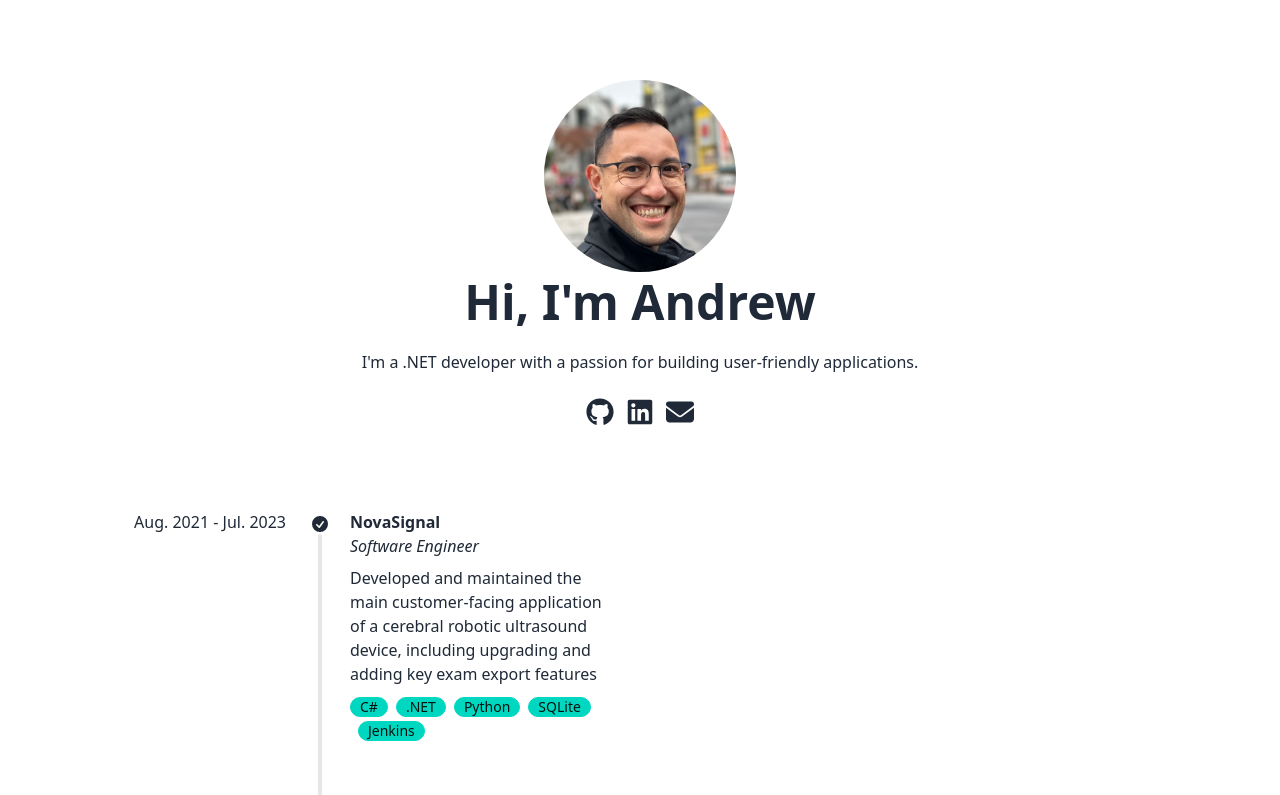
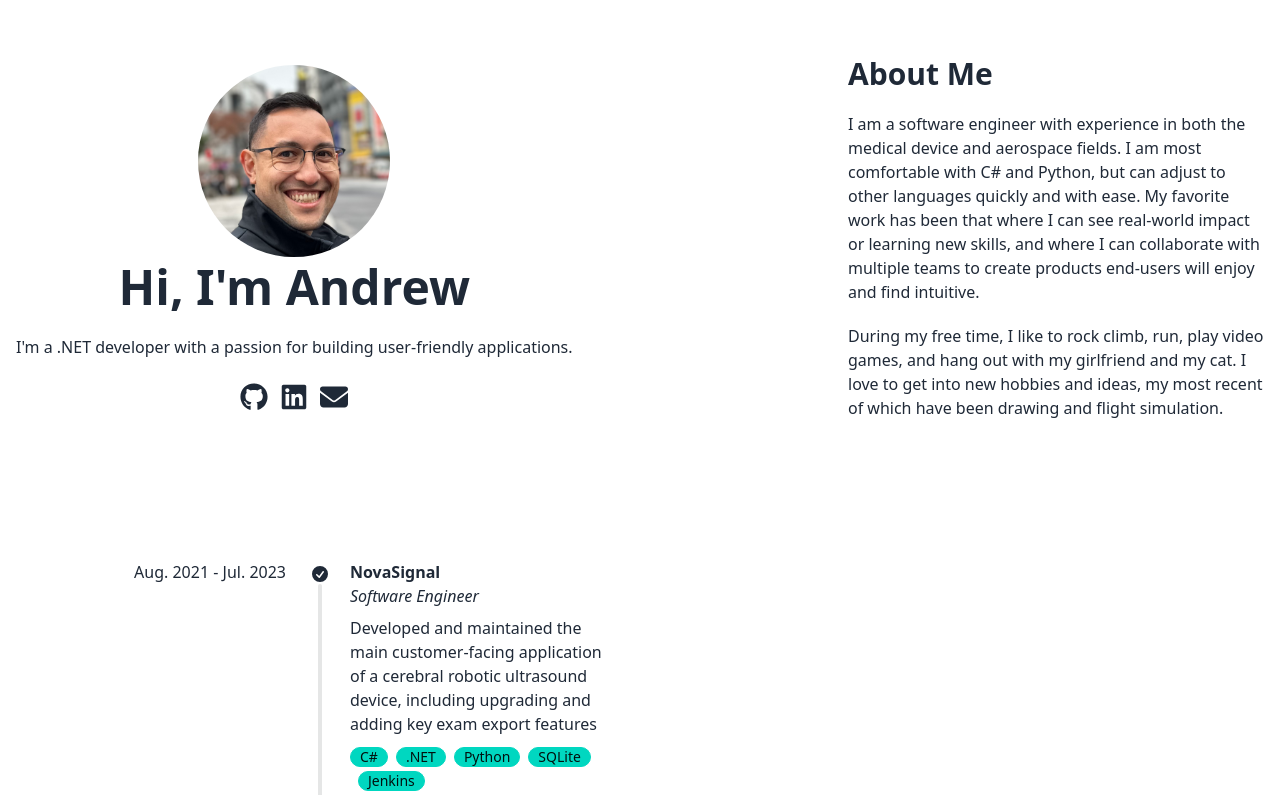
Before and after one commit to Ajfaust/Personal_Website, a React (Vite) app: page / in a window 1280 px wide. Shown: the top 795 px of the page. Built offline with nearby package versions, Linux system fonts and the light colour scheme.

Commit message:
Added about me section

```diff
--- a/src/components/Title.tsx
+++ b/src/components/Title.tsx
@@ -3,7 +3,9 @@ import { FaEnvelope, FaGithub, FaLinkedin } from 'react-icons/fa6'
 
 export function Title() {
   return (
-    <>
+    <div className="hero max-h-screen">
+      <div className="hero-content w-screen flex-col lg:flex-row lg:justify-between">
+        <div className="w-auto justify-items-center">
           <Avatar />
           <div className="text-center">
             <h1 className="text-5xl font-bold">Hi, I'm Andrew</h1>
@@ -17,7 +19,26 @@ export function Title() {
             <Social Icon={FaLinkedin} url="https://linkedin.com/in/ajfaust" />
             <Social Icon={FaEnvelope} url="mailto:hello@ajfaust.com" />
           </div>
-    </>
+        </div>
+        <div className="my-auto w-1/3 space-y-5 text-left max-lg:mx-32 max-lg:w-full">
+          <div className="text-3xl font-bold">About Me</div>
+          <p>
+            I am a software engineer with experience in both the medical device
+            and aerospace fields. I am most comfortable with C# and Python, but
+            can adjust to other languages quickly and with ease. My favorite
+            work has been that where I can see real-world impact or learning new
+            skills, and where I can collaborate with multiple teams to create
+            products end-users will enjoy and find intuitive.
+          </p>
+          <p>
+            During my free time, I like to rock climb, run, play video games,
+            and hang out with my girlfriend and my cat. I love to get into new
+            hobbies and ideas, my most recent of which have been drawing and
+            flight simulation.
+          </p>
+        </div>
+      </div>
+    </div>
   )
 }
 
--- a/src/routes/__root.tsx
+++ b/src/routes/__root.tsx
@@ -9,7 +9,7 @@ export const Route = createRootRoute({
     <>
       <main>
         <div className="grid w-screen max-md:grid-cols-2">
-          <div className="mt-20 flex-col justify-items-center">
+          <div className="my-10 flex-col justify-items-center">
             <Title />
           </div>
           <div className="mt-20 w-1/2">
```
Lines whose indentation alone changed are shown as unchanged.
